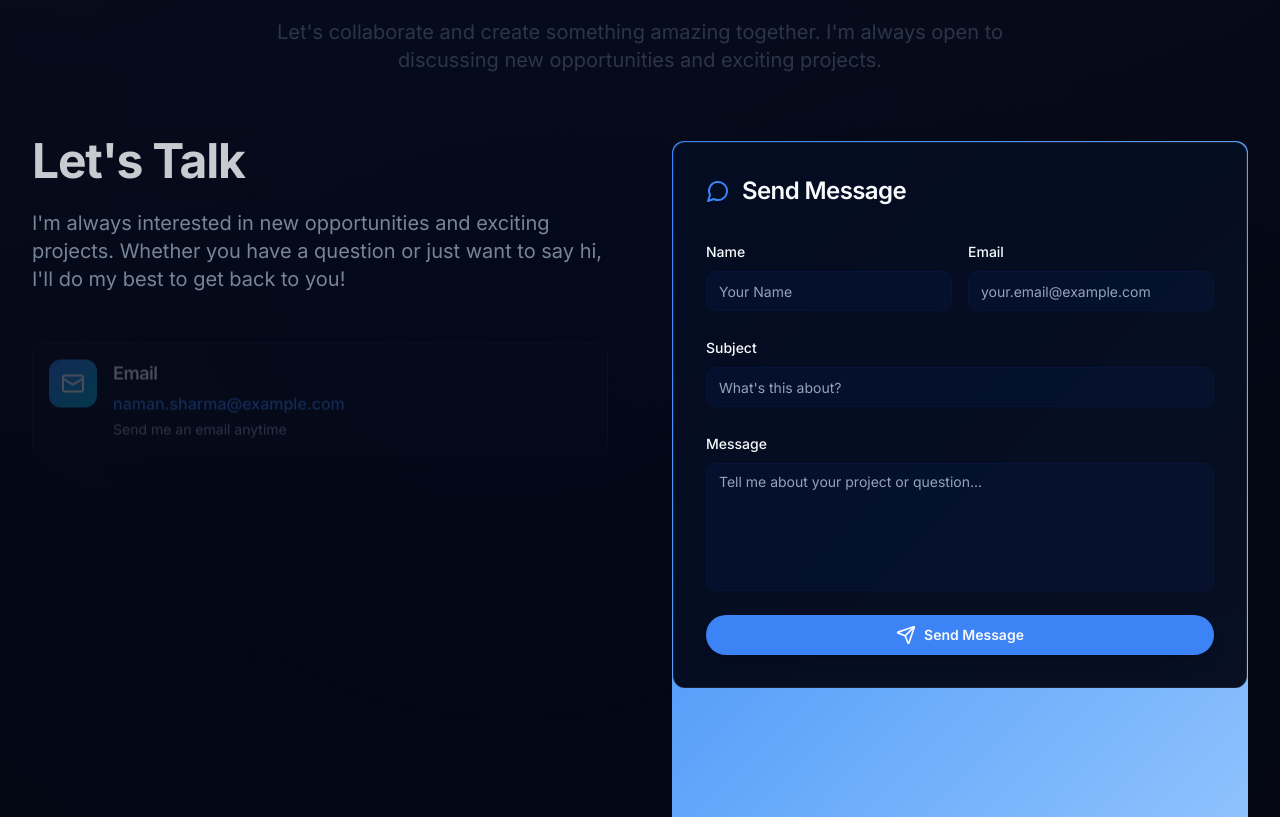
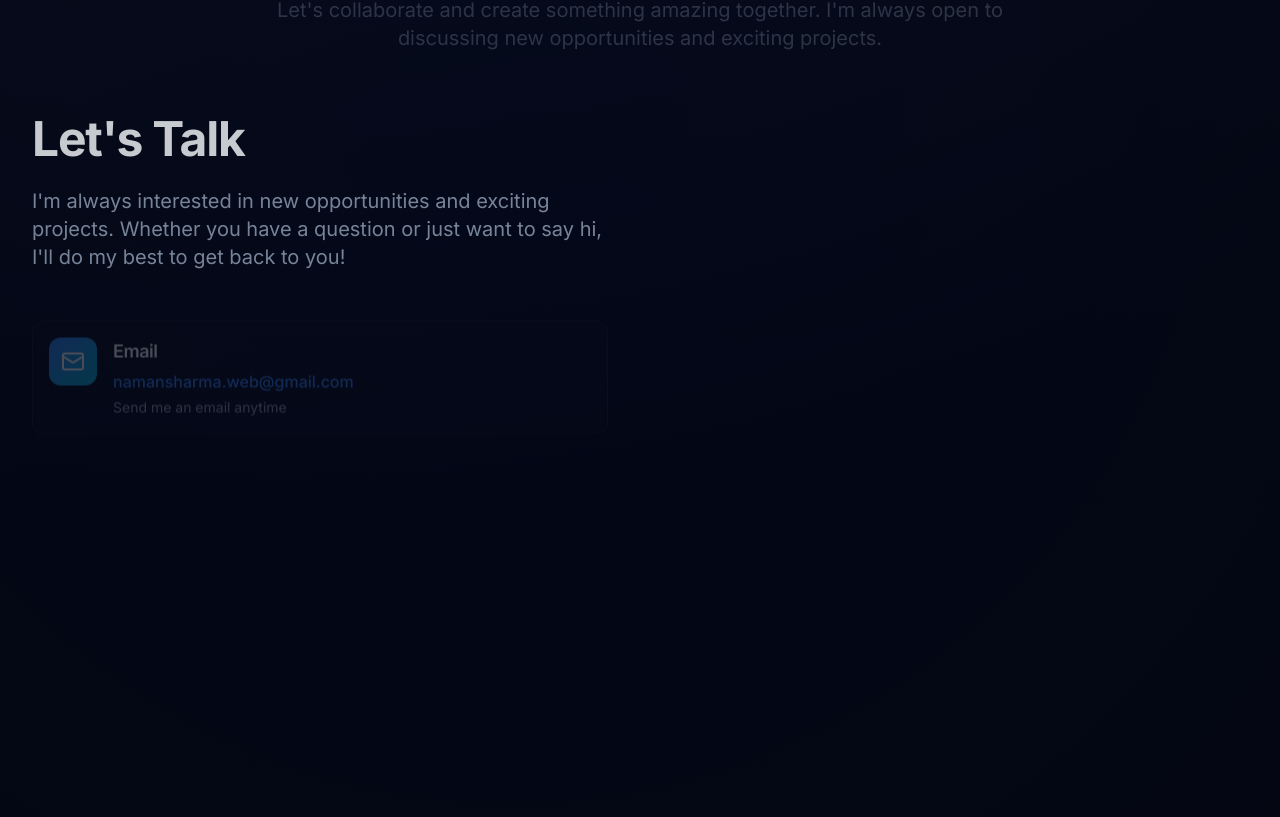
Before and after one commit to namansharma28/portfolio_1, a Next.js app: page / in a window 1280 px wide. Shown: the part 4583-5400 px from the top of the page. Built offline with nearby package versions, Linux system fonts and the light colour scheme.

Commit message:
added contacts

```diff
--- a/components/sections/Contact.tsx
+++ b/components/sections/Contact.tsx
@@ -12,17 +12,17 @@ const contactInfo = [
   {
     icon: Mail,
     title: 'Email',
-    value: 'naman.sharma@example.com',
+    value: 'namansharma.web@gmail.com',
     description: 'Send me an email anytime',
     color: 'from-blue-500 to-cyan-500',
   },
-  {
-    icon: Phone,
-    title: 'Phone',
-    value: '+1 (555) 123-4567',
-    description: 'Call me during business hours',
-    color: 'from-green-500 to-emerald-500',
-  },
+  // {
+  //   icon: Phone,
+  //   title: 'Phone',
+  //   value: '+1 (555) 123-4567',
+  //   description: 'Call me during business hours',
+  //   color: 'from-green-500 to-emerald-500',
+  // },
   {
     icon: MapPin,
     title: 'Location',
@@ -169,7 +169,7 @@ export default function Contact() {
           </motion.div>
 
           {/* Right Column - Contact Form */}
-          <motion.div
+       {/*   <motion.div
             variants={cardVariants}
             initial="hidden"
             whileInView="visible"
@@ -248,7 +248,7 @@ export default function Contact() {
                 </Button>
               </form>
             </div>
-          </motion.div>
+          </motion.div> */}
         </div>
       </div>
     </section>
--- a/components/sections/Hero.tsx
+++ b/components/sections/Hero.tsx
@@ -178,7 +178,7 @@ export default function Hero() {
         </motion.p>
 
         {/* CTA Buttons */}
-        <motion.div
+        {/* <motion.div
           className="flex flex-col sm:flex-row justify-center items-center gap-4 mb-16"
           variants={itemVariants}
         >
@@ -191,7 +191,7 @@ export default function Hero() {
           <button className="btn-secondary">
             Download Resume
           </button>
-        </motion.div>
+        </motion.div> */}
 
         {/* Social Links */}
         <motion.div
@@ -199,9 +199,9 @@ export default function Hero() {
           variants={itemVariants}
         >
           {[
-            { icon: Github, href: "https://github.com", label: "GitHub" },
-            { icon: Linkedin, href: "https://linkedin.com", label: "LinkedIn" },
-            { icon: Mail, href: "mailto:your.email@example.com", label: "Email" }
+            { icon: Github, href: "https://github.com/namansharma28", label: "GitHub" },
+            { icon: Linkedin, href: "https://www.linkedin.com/in/namansharma286/", label: "LinkedIn" },
+            { icon: Mail, href: "mailto:namansharma.web@gmail.com", label: "Email" }
           ].map((social, index) => (
             <motion.a
               key={index}
```
